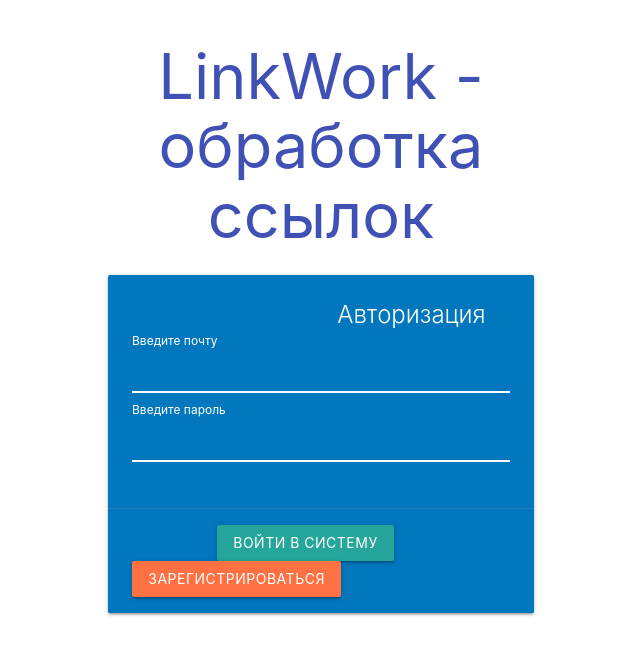
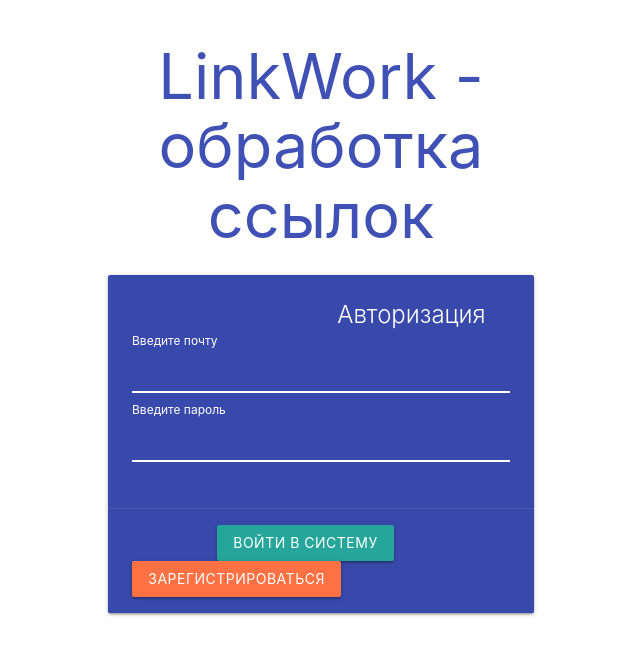
Before and after one commit to headchezze/piproject, a React (Create React App) app in the folder client/: page / in a window 1280 px wide. Shown: the top 654 px of the page, without its empty margins (319-959 px from the left). Built offline with nearby package versions, Linux system fonts and the light colour scheme.

Commit message:
Формы

```diff
--- a/client/src/components/LinkCard.js
+++ b/client/src/components/LinkCard.js
@@ -3,7 +3,7 @@ import React from 'react'
 export const LinkCard = ({ link}) => {
     return(
         <>
-            <h2> Сыллка </h2>
+            <h4 className="center"> Данные о ссылке </h4>
 
             <p>Ваша ссылка: <a href={link.to} target="_blank" rel="noopener noreferrer"> {link.to}</a></p>
             <p>Откуда: <a href={link.from} target="_blank" rel="noopener noreferrer"> {link.from}</a></p>
--- a/client/src/pages/AuthPage.js
+++ b/client/src/pages/AuthPage.js
@@ -44,7 +44,7 @@ export const AuthPage = () => {
         <div className = "row">
             <div className="col s6 offset-s3">
                 <h1 class="center-align indigo-text">LinkWork - обработка ссылок</h1>
-                <div className="card light-blue darken-3">
+                <div className="card indigo indigo darken-1">
                     <div className="card-content white-text">
                         <span className="card-title" style={{marginLeft: 205}}>Авторизация</span>
                         <div>
--- a/client/src/pages/CreatePage.js
+++ b/client/src/pages/CreatePage.js
@@ -21,7 +21,7 @@ export const CreatePage = () => {
            ,{Authorization: `Bearer ${auth.token}`
            })
          history.push('detail/${data.link._id}')
-             window.location.href = 'http://localhost:3000/create';
+             window.location.href = 'http://localhost:3000/links';
          }catch (e) {}
      }
     }
```
